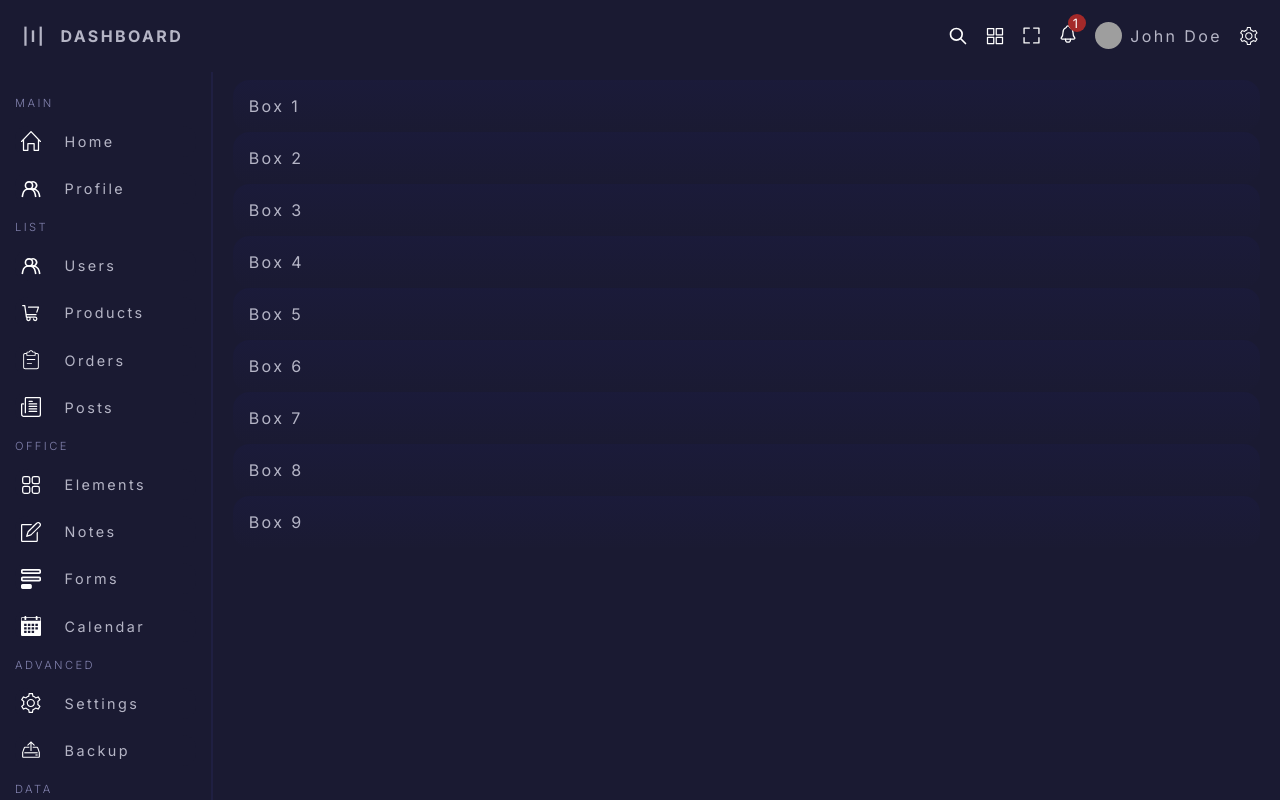
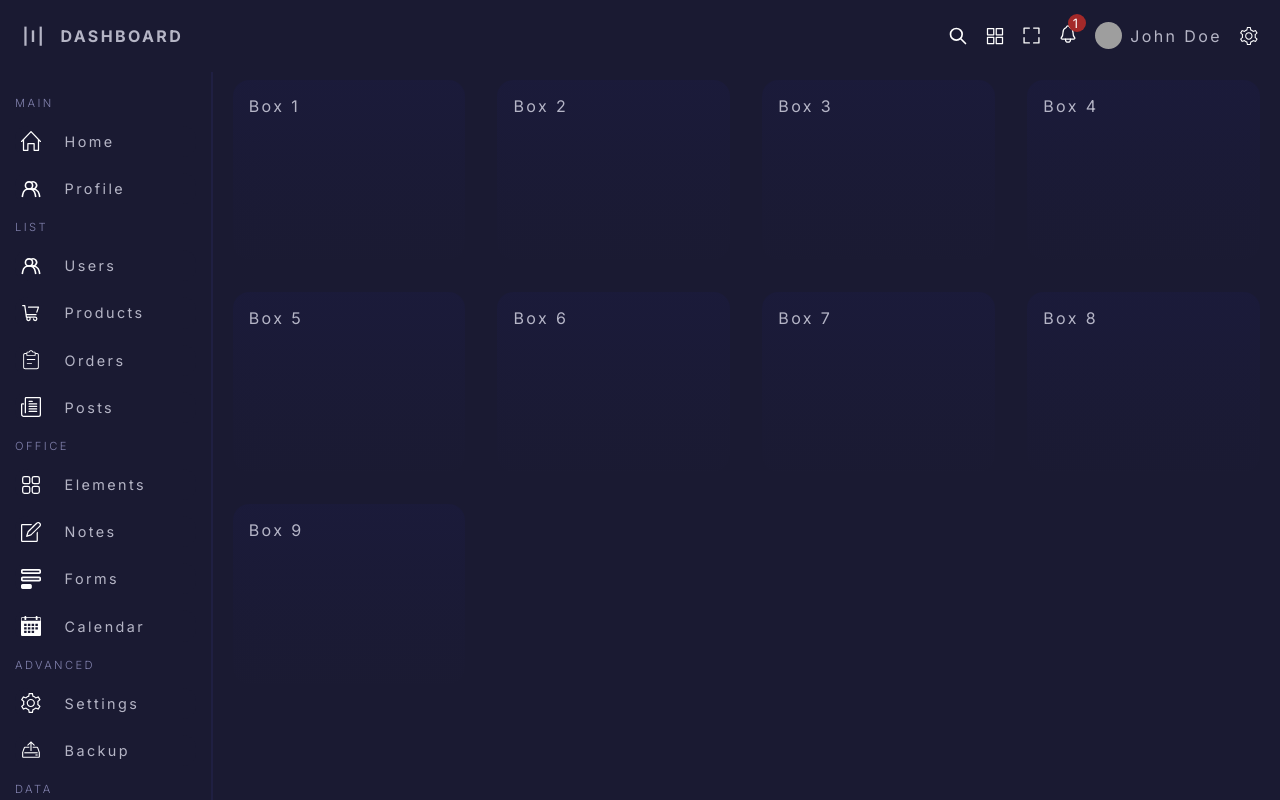
Before and after one commit to Hvitrevs/Sales-dashboard, a React (Vite) app in the folder react-admin-ui/: page / in a window 1280 px wide. Shown: the top 800 px of the page. Built offline with nearby package versions, Linux system fonts and the light colour scheme; grey boxes are pictures that could not be loaded.

Commit message:
trying different grid systems

```diff
--- a/react-admin-ui/src/pages/home/home.scss
+++ b/react-admin-ui/src/pages/home/home.scss
@@ -1,5 +1,8 @@
 .home {
-
+    display: grid;
+    gap: 2rem;
+    grid-template-columns: repeat(4, 1fr);
+    grid-auto-rows: minmax(180px, auto);
 
     .box{
         padding: 1rem;
```
